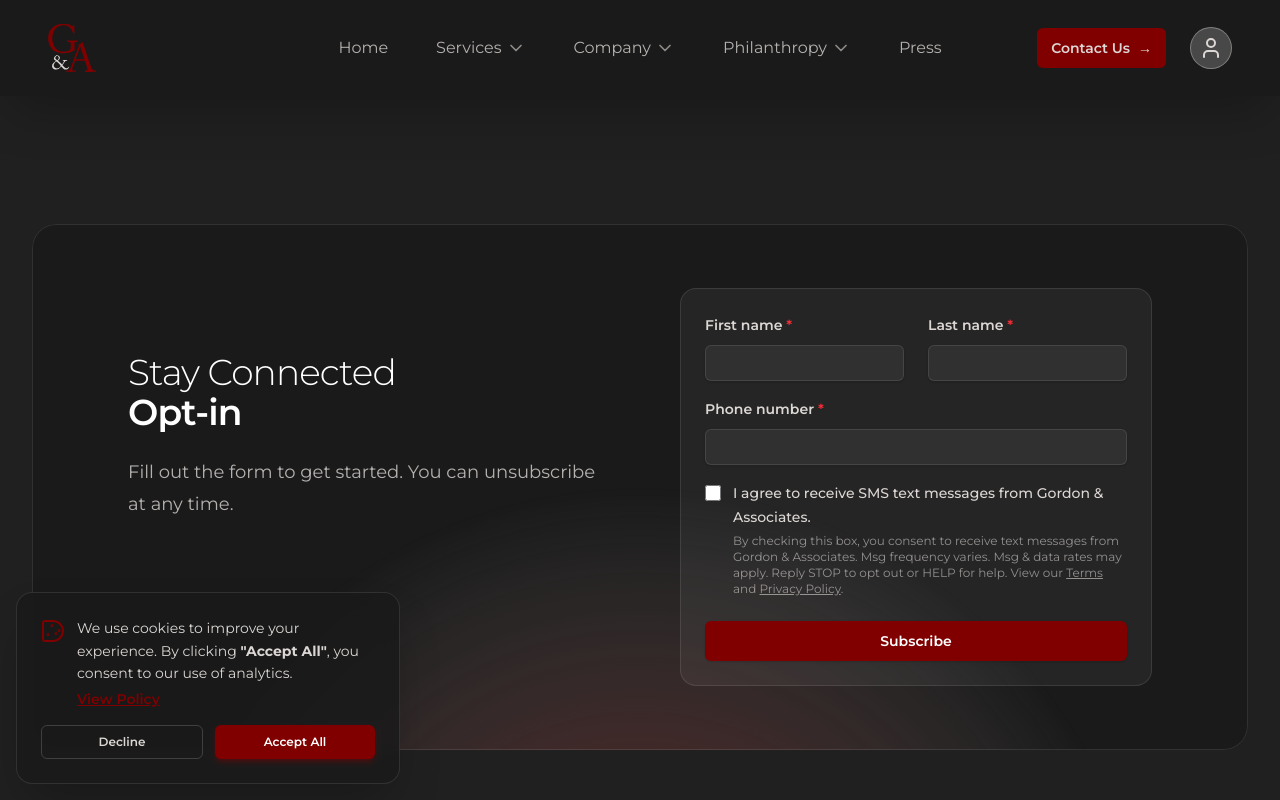
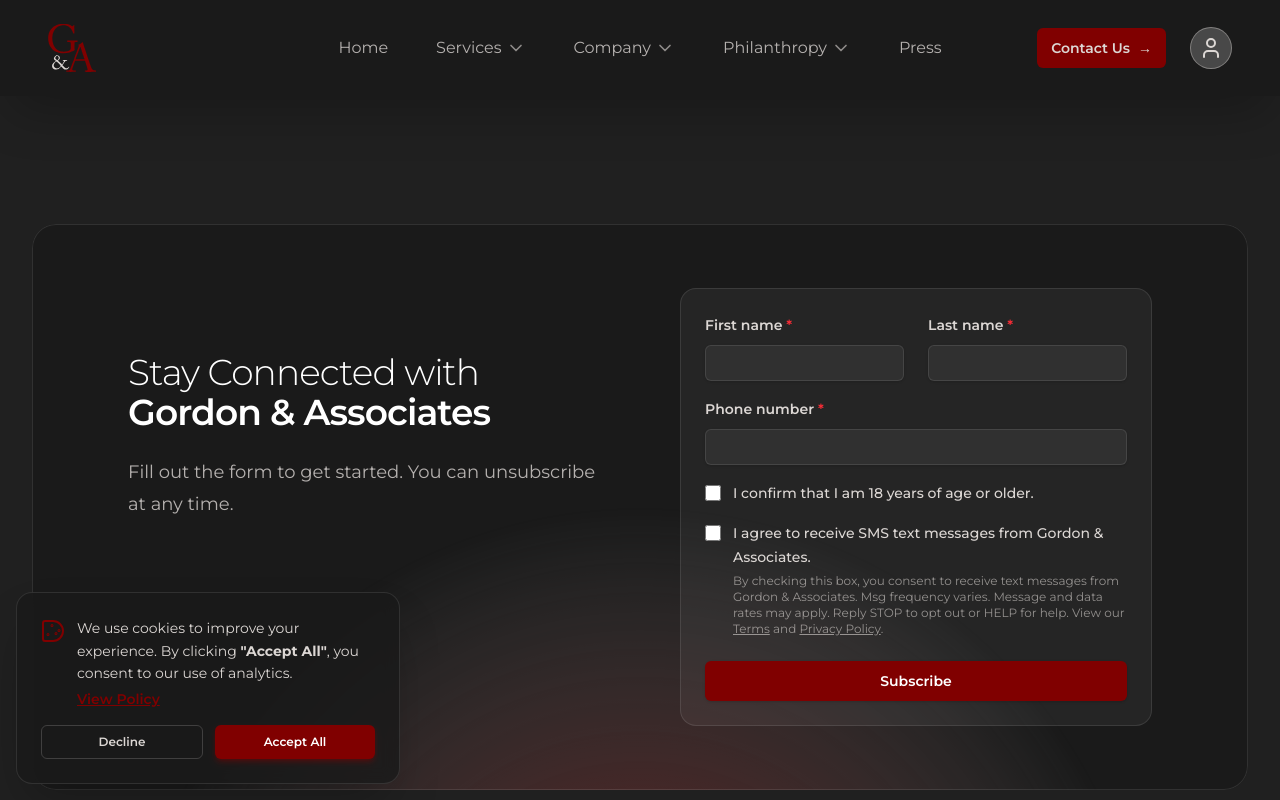
Before and after one commit to lmmiguelgo/g-a, a Next.js app: page /terms in a window 1280 px wide. Shown: the top 800 px of the page. Built offline with nearby package versions, Linux system fonts and the light colour scheme; what tailwindcss-animated would draw is missing.

Commit message:
modified CTA terms

```diff
--- a/src/components/blocks/ctaTerms/ctaTerms.tsx
+++ b/src/components/blocks/ctaTerms/ctaTerms.tsx
@@ -24,7 +24,7 @@
 
                     <div className="mx-auto max-w-xl lg:mx-0 lg:flex-auto lg:py-32 text-left lg:w-1/2">
                         <h2 className="text-3xl font-light tracking-tight text-white sm:text-4xl">
-                            Stay Connected <br /> <span className="font-semibold">Opt-in </span>
+                            Stay Connected with <br /> <span className="font-semibold">Gordon & Associates</span>
                         </h2>
                         <p className="mt-6 text-lg/8 text-pretty text-foreground/80 text-start">
                             Fill out the form to get started.
@@ -60,6 +60,25 @@
                                         <input required type="tel" name="phone-number" id="phone-number" autoComplete="tel" className="block w-full rounded-md border-0 bg-white/5 px-3 py-1.5 text-foreground shadow-sm ring-1 ring-inset ring-white/10 focus:ring-2 focus:ring-inset focus:ring-accent-primary sm:text-sm sm:leading-6" />
                                     </div>
                                 </div>
+
+                                <div className="sm:col-span-2">
+                                    <div className="flex gap-x-3 items-start">
+                                        <div className="flex h-6 items-center">
+                                            <input
+                                                id="age-gate"
+                                                name="age-gate"
+                                                type="checkbox"
+                                                required
+                                                className="h-4 w-4 rounded border-white/10 bg-white/5 text-accent-primary focus:ring-accent-primary"
+                                            />
+                                        </div>
+                                        <div className="text-sm leading-6">
+                                            <label htmlFor="age-gate" className="font-medium text-foreground">
+                                                I confirm that I am 18 years of age or older.
+                                            </label>
+                                        </div>
+                                    </div>
+                                </div>
                                 <div className="sm:col-span-2">
                                     <div className="flex gap-x-3 items-start">
                                         <div className="flex h-6 items-center">
@@ -77,7 +96,7 @@
                                             </label>
                                             <p className="text-foreground/60 text-xs mt-1">
                                                 By checking this box, you consent to receive text messages from Gordon & Associates.
-                                                Msg frequency varies. Msg & data rates may apply.
+                                                Msg frequency varies. Message and data rates may apply.
                                                 Reply STOP to opt out or HELP for help.
                                                 View our <Link href="/terms#sms-terms" className="underline hover:text-accent-primary" target="_blank">Terms</Link>
                                                 {' '}and{' '}
```
